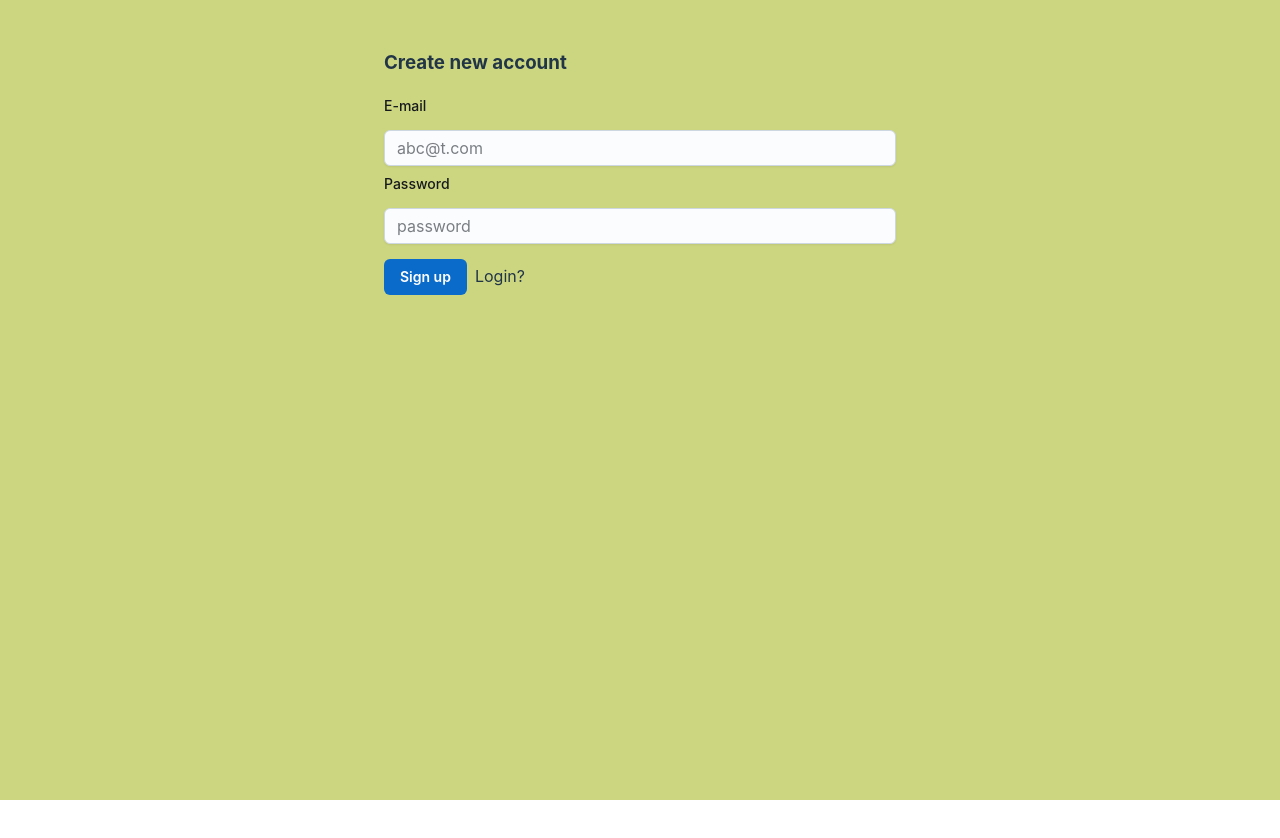
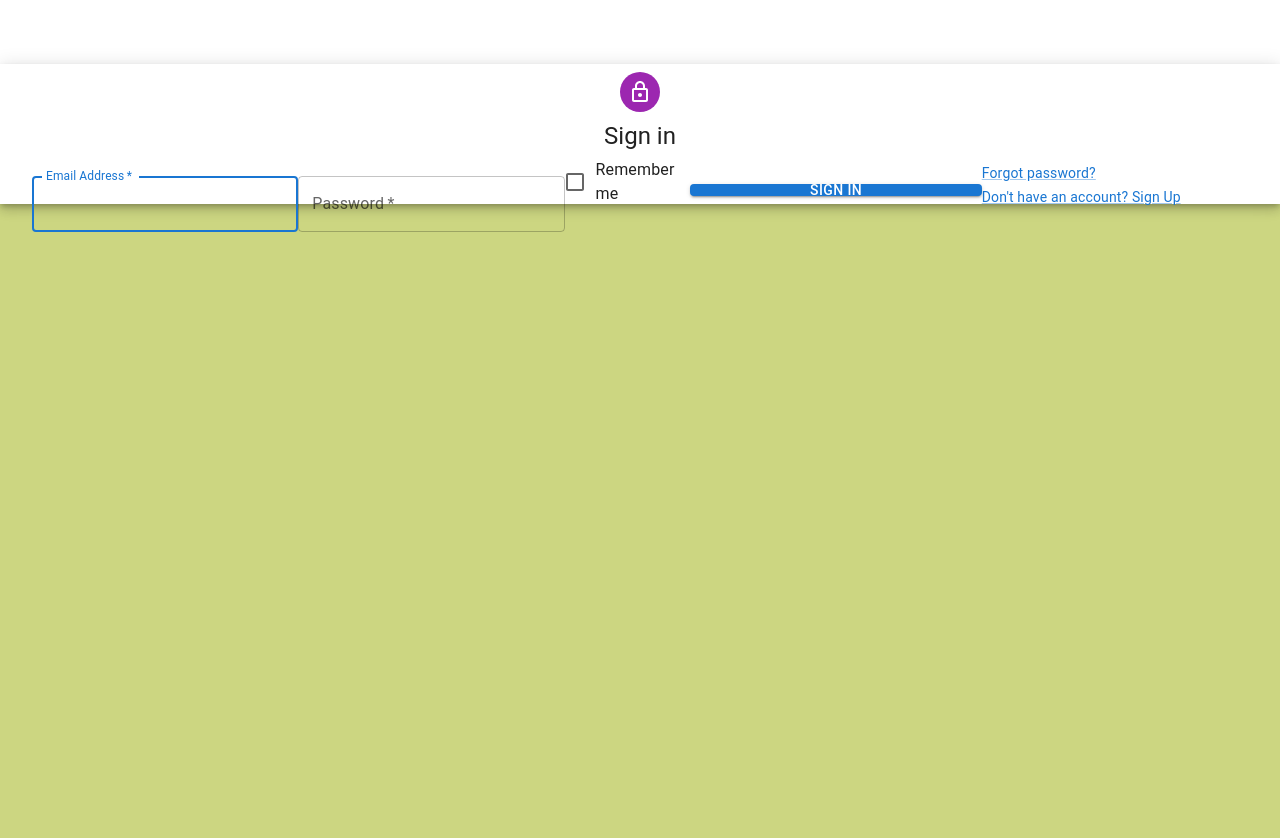
Before and after one commit to ayumi-ayumi/todo-list-ts, a React (Vite) app: page / in a window 1280 px wide. Shown: the top 838 px of the page. Before the commit the page ends 800 px from the top, so only its background shows below. Built offline with nearby package versions, Linux system fonts and the light colour scheme; no server answers.

Commit message:
Changed MUI on the Auth component

```diff
--- a/src/@type/Todo.d.ts
+++ b/src/@type/Todo.d.ts
@@ -1,6 +1,6 @@
 declare type Todo = {
   id: string;
-  inputValue: string;
+  inputValue: string | number;
   completed: boolean;
   isEditing: boolean;
   date: Date;
--- a/src/App.tsx
+++ b/src/App.tsx
@@ -8,7 +8,7 @@
   return (
     <Routes>
       <Route path={`/`} element={<Auth />} />
-      <Route path={`/todo`} element={<Todolist />} />
+      <Route path={`/todolist`} element={<Todolist />} />
     </Routes>
   );
 }
--- a/src/Todolist.tsx
+++ b/src/Todolist.tsx
@@ -8,13 +8,14 @@
 import { auth } from "./firebase/BaseConfig";
 import { signOut } from "firebase/auth";
 import { useNavigate } from "react-router-dom";
+// import { logOut } from "./components/Auth";
 
 export default function Todolist() {
   const [inputText, setInputText] = useState("");
   const [todos, setTodos] = useState<Todo[]>(() =>
     JSON.parse(localStorage.getItem("TODOS") ?? "[]"),
   );
-  const [addToggle, setAddToggle] = useState<boolean>(false);
+  const [addTaskToggle, setAddToggle] = useState<boolean>(false);
   const [filter, setFilter] = useState<Filter>("all");
 
   const navigate = useNavigate();
@@ -25,7 +26,9 @@
   }, [todos]);
 
   // Submit a todo task
-  function handleSubmit(e: React.FormEvent<HTMLFormElement>): void {
+  // function handleSubmit(e: React.FormEvent<HTMLFormElement>): void {
+    // const handleSubmit = (e: { preventDefault: () => void }) => {
+      function handleSubmit (e: { preventDefault: () => void }) {
     e.preventDefault();
     setAddToggle(true);
 
@@ -113,7 +116,7 @@
     setTodos(newTodos);
   }
 
-  //Sign Out
+  // //Sign Out
   async function logOut() {
     await signOut(auth);
     navigate("/", { replace: true });
@@ -132,7 +135,7 @@
           onSubmit={handleSubmit}
           setInputText={setInputText}
           inputText={inputText}
-          addToggle={addToggle}
+          addTaskToggle={addTaskToggle}
           visibleTodos={visibleTodos}
           // onChange={(e, newValue) => setValue(newValue)}
           handleChange={handleChange}
--- a/src/components/Auth.tsx
+++ b/src/components/Auth.tsx
@@ -6,11 +6,25 @@
     updateProfile,
 } from "firebase/auth";
 import { useNavigate } from "react-router-dom";
-import Button from "@mui/joy/Button";
-import Input from "@mui/joy/Input";
-import FormControl from "@mui/joy/FormControl";
-import FormLabel from "@mui/joy/FormLabel";
-import FormHelperText from "@mui/joy/FormHelperText";
+// import Button from "@mui/joy/Button";
+// import Input from "@mui/joy/Input";
+// import FormControl from "@mui/joy/FormControl";
+// import FormLabel from "@mui/joy/FormLabel";
+// import FormHelperText from "@mui/joy/FormHelperText";
+import Avatar from '@mui/material/Avatar';
+import Button from '@mui/material/Button';
+import CssBaseline from '@mui/material/CssBaseline';
+import TextField from '@mui/material/TextField';
+import FormControlLabel from '@mui/material/FormControlLabel';
+import Checkbox from '@mui/material/Checkbox';
+import Link from '@mui/material/Link';
+import Paper from '@mui/material/Paper';
+import Box from '@mui/material/Box';
+import Grid from '@mui/material/Grid';
+import LockOutlinedIcon from '@mui/icons-material/LockOutlined';
+import Typography from '@mui/material/Typography';
+import { createTheme, ThemeProvider } from '@mui/material/styles';
+
 
 export default function Auth() {
   const [email, setEmail] = useState<string>("");
@@ -34,7 +48,7 @@
         updateProfile(userCredential.user, {
         displayName: "Ayumi",
       })
-        navigate("/todo"); // 登録成功後のリダイレクトページを設定してください。
+        navigate("/todolist"); // 登録成功後のリダイレクトページを設定してください。
       })
       .catch((error) => {
         // console.error(error.message);
@@ -48,7 +62,7 @@
     signInWithEmailAndPassword(auth, email, password)
       .then((userCredential) => {
         console.log(userCredential.user);
-        navigate("/todo"); // 登録成功後のリダイレクトページを設定してください。
+        navigate("/todolist"); // 登録成功後のリダイレクトページを設定してください。
 
         // Signed in
         // const user = userCredential.user;
@@ -57,58 +71,126 @@
         setError(error.message);
       });
   }
+  // return (
+  //   <>
+  //     <div className="auth-container">
+  //       <h3>{isLogin ? "Create new account" : "Login"}</h3>
+  //       <FormControl>
+  //         <FormLabel>E-mail</FormLabel>
+
+  //         <Input
+  //           style={{ marginTop: "0.5em", marginBottom: "0.5em" }}
+  //           name="email"
+  //           label="E-mail"
+  //           variant="outlined"
+  //           value={email}
+  //           placeholder="abc@t.com"
+  //           onChange={(event: React.ChangeEvent<HTMLInputElement>) => {
+  //             handleChangeEmail(event);
+  //           }}
+  //         />
+  //         <FormLabel>Password</FormLabel>
+
+  //         <Input
+  //           style={{ marginTop: "0.5em", marginBottom: "0.5em" }}
+  //           name="password"
+  //           label="Password"
+  //           variant="outlined"
+  //           type="password"
+  //           value={password}
+  //           placeholder="password"
+  //           onChange={(event: React.ChangeEvent<HTMLInputElement>) => {
+  //             handleChangePassword(event);
+  //           }}
+  //         />
+  //         {error && (
+  //           <FormHelperText style={{ color: "red" }}>
+  //             E-mail address or password is wrong.
+  //           </FormHelperText>
+  //         )}
+  //       </FormControl>
+  //       {/* {error && <p style={{ color: 'red' }}>E-mail address or password is wrong.</p>} */}
+  //       <Button
+  //         style={{ marginTop: "0.5em", marginBottom: "0.5em" }}
+  //         onClick={isLogin ? signUp : logIn}
+  //       >
+  //         {isLogin ? "Sign up" : "Login"}
+  //       </Button>
+  //       <span
+  //         onClick={() => setIsLogin(!isLogin)}
+  //         style={{ cursor: "pointer", margin: "0.5em" }}
+  //       >
+  //         {isLogin ? "Login?" : "Create new account?"}
+  //       </span>
+  //     </div>
+  //   </>
+  // );
   return (
     <>
-      <div className="auth-container">
-        <h3>{isLogin ? "Create new account" : "Login"}</h3>
-        <FormControl>
-          <FormLabel>E-mail</FormLabel>
-
-          <Input
-            style={{ marginTop: "0.5em", marginBottom: "0.5em" }}
+<Grid item xs={12} sm={8} md={5} component={Paper} elevation={6} square>
+          <Box
+            sx={{
+              my: 8,
+              mx: 4,
+              display: 'flex',
+              flexDirection: 'column',
+              alignItems: 'center',
+            }}
+          >
+            <Avatar sx={{ m: 1, bgcolor: 'secondary.main' }}>
+              <LockOutlinedIcon />
+            </Avatar>
+            <Typography component="h1" variant="h5">
+              Sign in
+            </Typography>
+            <Box component="form" noValidate onSubmit={isLogin ? signUp : logIn} sx={{ mt: 1 }}>
+              <TextField
+                margin="normal"
+                required
+                fullWidth
+                id="email"
+                label="Email Address"
                 name="email"
-            label="E-mail"
-            variant="outlined"
-            value={email}
-            placeholder="abc@t.com"
-            onChange={(event: React.ChangeEvent<HTMLInputElement>) => {
-              handleChangeEmail(event);
-            }}
+                autoComplete="email"
+                autoFocus
               />
-          <FormLabel>Password</FormLabel>
-
-          <Input
-            style={{ marginTop: "0.5em", marginBottom: "0.5em" }}
+              <TextField
+                margin="normal"
+                required
+                fullWidth
                 name="password"
                 label="Password"
-            variant="outlined"
                 type="password"
-            value={password}
-            placeholder="password"
-            onChange={(event: React.ChangeEvent<HTMLInputElement>) => {
-              handleChangePassword(event);
-            }}
+                id="password"
+                autoComplete="current-password"
               />
-          {error && (
-            <FormHelperText style={{ color: "red" }}>
-              E-mail address or password is wrong.
-            </FormHelperText>
-          )}
-        </FormControl>
-        {/* {error && <p style={{ color: 'red' }}>E-mail address or password is wrong.</p>} */}
+              <FormControlLabel
+                control={<Checkbox value="remember" color="primary" />}
+                label="Remember me"
+              />
               <Button
-          style={{ marginTop: "0.5em", marginBottom: "0.5em" }}
-          onClick={isLogin ? signUp : logIn}
+                type="submit"
+                fullWidth
+                variant="contained"
+                sx={{ mt: 3, mb: 2 }}
               >
-          {isLogin ? "Sign up" : "Login"}
+                Sign In
               </Button>
-        <span
-          onClick={() => setIsLogin(!isLogin)}
-          style={{ cursor: "pointer", margin: "0.5em" }}
-        >
-          {isLogin ? "Login?" : "Create new account?"}
-        </span>
-      </div>
+              <Grid container>
+                <Grid item xs>
+                  <Link href="#" variant="body2">
+                    Forgot password?
+                  </Link>
+                </Grid>
+                <Grid item>
+                  <Link href="#" variant="body2">
+                    {"Don't have an account? Sign Up"}
+                  </Link>
+                </Grid>
+              </Grid>
+            </Box>
+          </Box>
+        </Grid>
     </>
-  );
+  )
 }
--- a/src/components/ToolBar.tsx
+++ b/src/components/ToolBar.tsx
@@ -8,7 +8,7 @@
   onSubmit: (e: React.FormEvent<HTMLFormElement>) => void;
   setInputText: (e: string) => void;
   inputText: string;
-  addToggle: boolean;
+  addTaskToggle: boolean;
   handleChange: (
     event:
       | React.MouseEvent<Element, MouseEvent>
@@ -24,14 +24,14 @@
   onSubmit,
   setInputText,
   inputText,
-  addToggle,
+  addTaskToggle,
   // setFilter
   handleChange,
 }: Props) {
   return (
     <div className="input-container">
       <form onSubmit={(e) => onSubmit(e)}>
-        {addToggle && (
+        {addTaskToggle && (
           <Input
             onChange={(e) => setInputText(e.target.value)}
             color="neutral"
```
Lines whose indentation alone changed are shown as unchanged.
